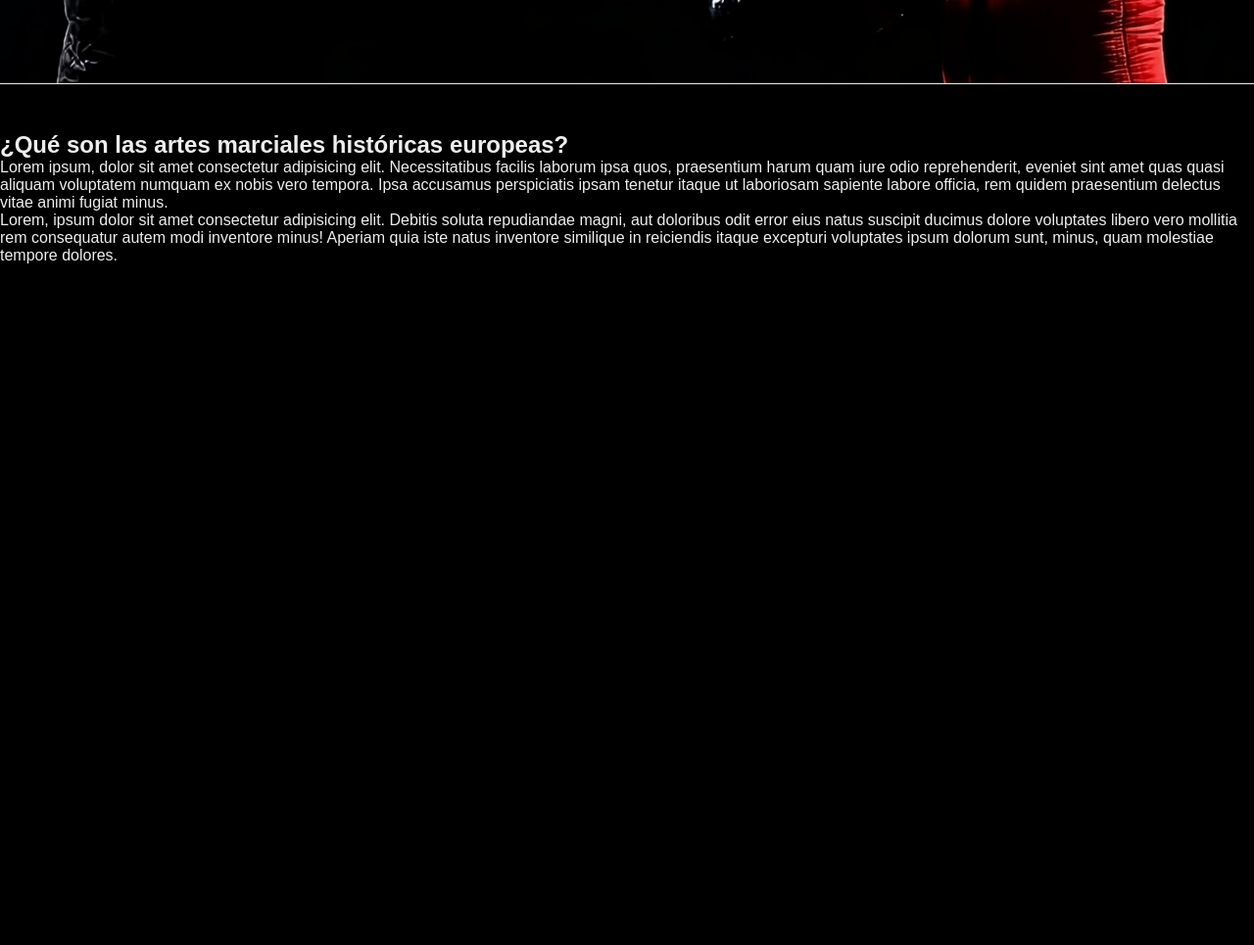
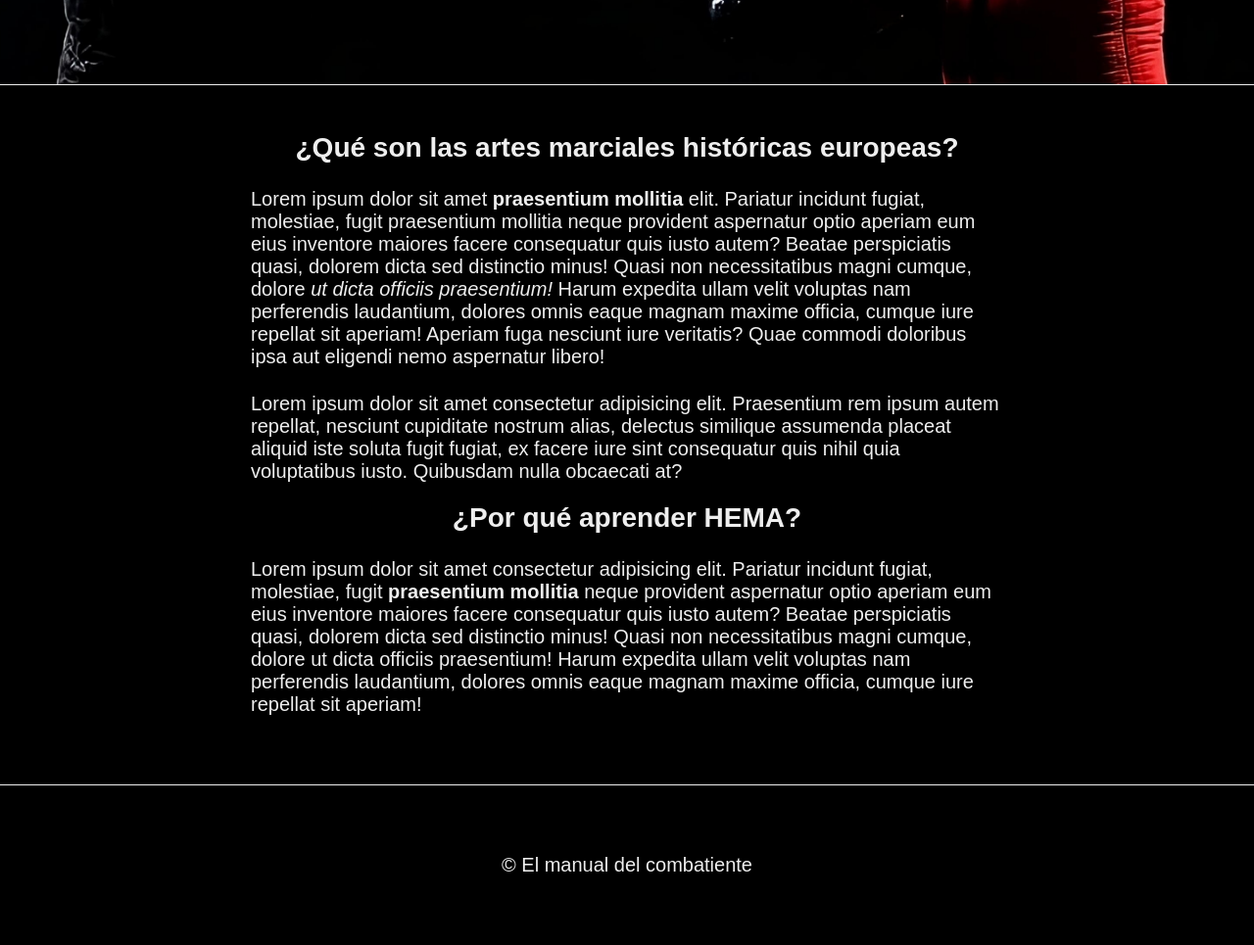
Before and after one commit to jpledezma/Programacion3-TP1, a plain HTML site: page index.html in a window 1280 px wide. Shown: the part 560-1525 px from the top of the page at 98% size. Before the commit the page ends 830 px from the top, so only its background shows below. Drawn offline with Linux system fonts and the light colour scheme.

Commit message:
Se completa la pagina principal

```diff
--- a/css/styles.css
+++ b/css/styles.css
@@ -7,13 +7,13 @@ body{
     background-color: black;
     color: #EEE;
     font-family: sans-serif;
+    font-size: 20px;
 }
 
 /* Header */
 /* Está dificil alinear cosas sin flexbox */
 
 header > div{
-    /* background-color: blue; */
     display: inline-block;
     vertical-align: middle;
 }
@@ -72,3 +72,33 @@ header > div{
     font-size: 52px;
     font-family: cursive;
 }
+
+.main-content{
+    margin: 50px 0;
+}
+.info-section{
+    width: 60%;
+    margin: 25px auto;
+}
+.info-section h2{
+    text-align: center;
+    font-size: 28px;
+    margin: 20px 0;
+}
+.main-content p{
+    margin-top: 25px;
+}
+
+.footer-container{
+    border-top: 1px solid #EEE;
+    margin-top: 70px;
+    height: 150px;
+}
+.footer-container footer{
+    height: 100%;
+    display: block;
+}
+.footer-container p{
+    text-align: center;
+    padding: 70px 0;
+}
--- a/index.html
+++ b/index.html
@@ -13,7 +13,7 @@
         <a href="index.html"><img src="./assets/img/logo.png" alt="site logo"></a>
       </div>
       <div class="main-menu">
-        <nav class="asd">
+        <nav>
           <ul>
             <li><a href = "index.html">Inicio</a></li>
             <li><a href = "weapons-manual.html">Manual de armas</a></li>
@@ -34,19 +34,36 @@
   </div>
 
   <div class="main-content">
+    <div class = "info-section">
       <section class="hema-info">
         <h2>¿Qué son las artes marciales históricas europeas?</h2>
         <div>
           <p>
-          Lorem ipsum, dolor sit amet consectetur adipisicing elit. Necessitatibus facilis laborum ipsa quos, praesentium harum quam iure odio reprehenderit, eveniet sint amet quas quasi aliquam voluptatem numquam ex nobis vero tempora. Ipsa accusamus perspiciatis ipsam tenetur itaque ut laboriosam sapiente labore officia, rem quidem praesentium delectus vitae animi fugiat minus.
+            Lorem ipsum dolor sit amet <strong>praesentium mollitia</strong> elit. Pariatur incidunt fugiat, molestiae, fugit praesentium mollitia neque provident aspernatur optio aperiam eum eius inventore maiores facere consequatur quis iusto autem? Beatae perspiciatis quasi, dolorem dicta sed distinctio minus! Quasi non necessitatibus magni cumque, dolore <em>ut dicta officiis praesentium!</em> Harum expedita ullam velit voluptas nam perferendis laudantium, dolores omnis eaque magnam maxime officia, cumque iure repellat sit aperiam! Aperiam fuga nesciunt iure veritatis? Quae commodi doloribus ipsa aut eligendi nemo aspernatur libero!
 
           </p>
           <p>
-          Lorem, ipsum dolor sit amet consectetur adipisicing elit. Debitis soluta repudiandae magni, aut doloribus odit error eius natus suscipit ducimus dolore voluptates libero vero mollitia rem consequatur autem modi inventore minus! Aperiam quia iste natus inventore similique in reiciendis itaque excepturi voluptates ipsum dolorum sunt, minus, quam molestiae tempore dolores.
+            Lorem ipsum dolor sit amet consectetur adipisicing elit. Praesentium rem ipsum autem repellat, nesciunt cupiditate nostrum alias, delectus similique assumenda placeat aliquid iste soluta fugit fugiat, ex facere iure sint consequatur quis nihil quia voluptatibus iusto. Quibusdam nulla obcaecati at?
+          </p>
+        </div>
+      </section>
+
+      <h2>¿Por qué aprender HEMA?</h2>
+        <div>
+          <p>
+            Lorem ipsum dolor sit amet consectetur adipisicing elit. Pariatur incidunt fugiat, molestiae, fugit <strong>praesentium mollitia</strong> neque provident aspernatur optio aperiam eum eius inventore maiores facere consequatur quis iusto autem? Beatae perspiciatis quasi, dolorem dicta sed distinctio minus! Quasi non necessitatibus magni cumque, dolore ut dicta officiis praesentium! Harum expedita ullam velit voluptas nam perferendis laudantium, dolores omnis eaque magnam maxime officia, cumque iure repellat sit aperiam!
+
           </p>
         </div>
       </section>
     </div>
+  </div>
+
+  <div class="footer-container">
+    <footer>
+      <p>&COPY; El manual del combatiente</p>
+    </footer>
+  </div>
 
 </body>
 </html>
```
Lines whose indentation alone changed are shown as unchanged.
